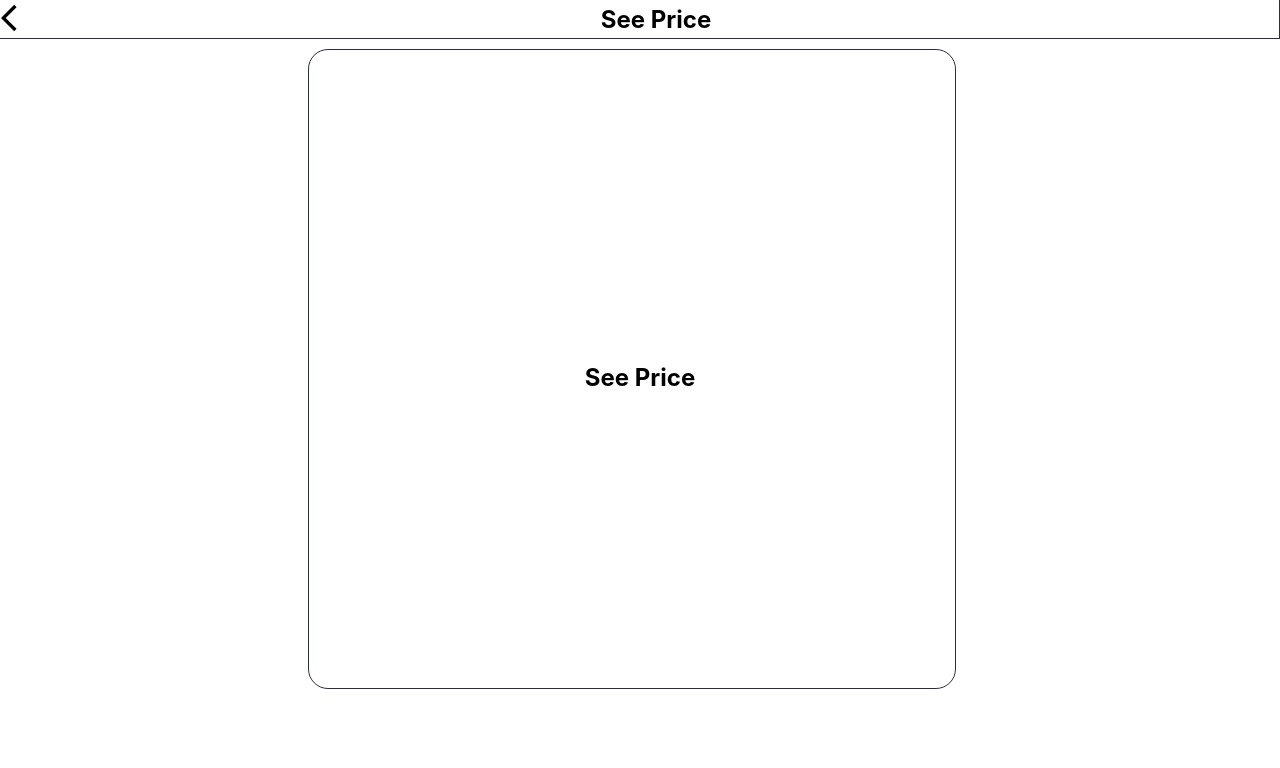
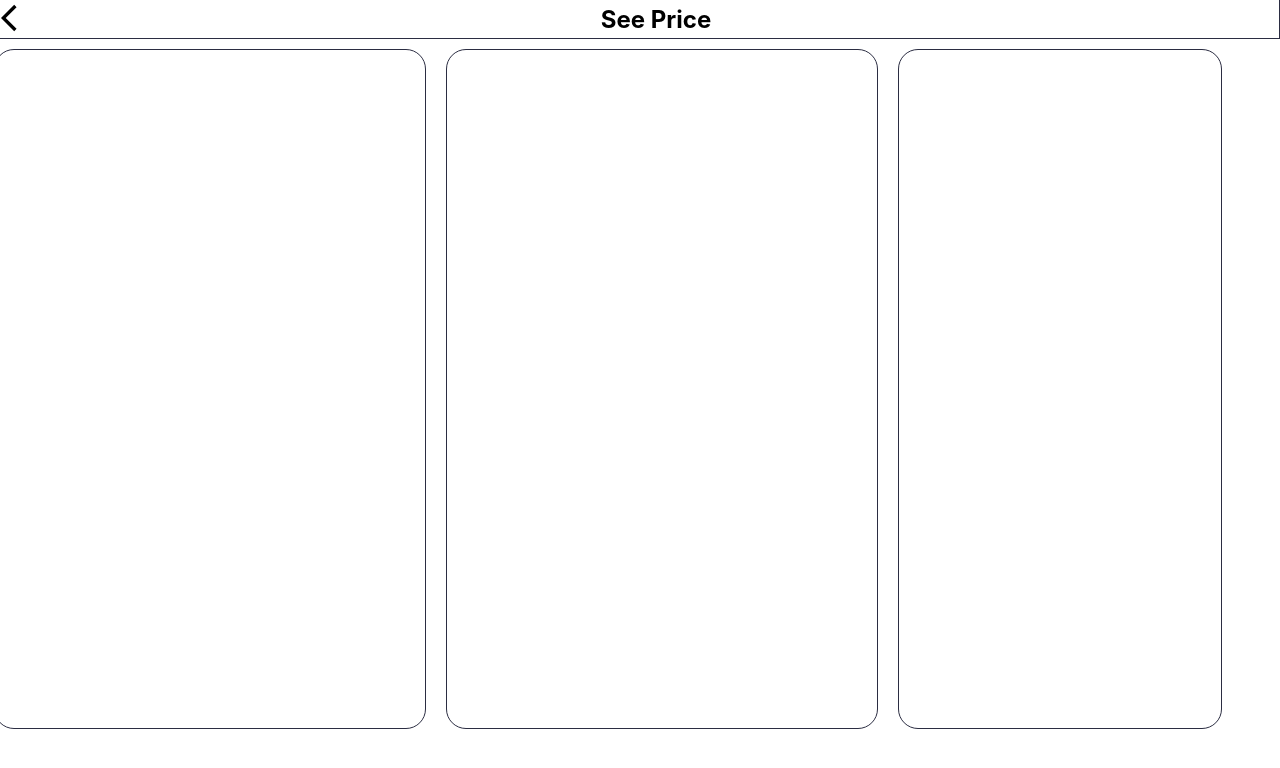
Before and after one commit to yusufinann/32bit-CashRegisterApp, a React (Create React App) app: page /price in a window 1280 px wide. Shown: the top 768 px of the page. Built offline with nearby package versions, Linux system fonts and the light colour scheme; data requests are answered from the project's data file.

Commit message:
edit and design in order summary page to progress

```diff
--- a/src/OrderSummary/OrderSummary.js
+++ b/src/OrderSummary/OrderSummary.js
@@ -1,14 +1,14 @@
 import React from 'react'
 import { Grid } from "@mui/material";
 import GlobalNavi from '../GlobalComponents/GlobalNavi';
-const OrderSummary = () => {
+const OrderSummary = () => { //see price
   return (
     <Grid container spacing={2}>
-
+     {/*Navi */}
     <Grid
       item
       xs={12}
-    style={{border: "1px solid #2b2d42" }}
+      style={{  border: "1px solid #2b2d42" }}
     >
       <GlobalNavi  title="See Price" linkTo="/sales" />
     </Grid>
@@ -16,23 +16,49 @@ const OrderSummary = () => {
     <Grid
         item
         xs={12} // Full width on small screens
-    sm={6}  // Half width on medium screens and larger
+        sm={4} // Five columns on medium screens and larger
         style={{
-      margin: '10px auto', // Center the grid
+          margin: 10,
           border: "1px solid #2b2d42",
           borderRadius: 20,
-      display: "flex",
-      flexDirection: "column",
-      alignItems: "center",
-      justifyContent: "center",
-      height: "80vh",
+          height: "85vh", // Set a fixed height
+          overflow: "auto", // Enable scrolling
+        }}
+      >
+        {/* <ReceiptArea/> */}
+      </Grid>
+
+      {/* CartList */}
+      <Grid
+        item
+        xs={12} // Full width on small screens
+        sm={4} // Four columns on medium screens and larger
+        style={{
+          margin: 10,
+          border: "1px solid #2b2d42",
+          borderRadius: 20,
+          height: "85vh", // Set a fixed height
 
         }}
       >
-    <h2>See Price</h2>
+        {/* middle area for order summary */}
       </Grid>
 
-
+      <Grid
+        item
+        xs={12} // Full width on small screens
+        sm={3} // Two columns on medium screens and larger
+        style={{
+          margin: 10,
+          border: "1px solid #2b2d42",
+          borderRadius: 20,
+          height: "85vh", // Set a fixed height
+        }}
+      >
+        <div>
+          {/* component */}
+        </div>
+      </Grid>
     </Grid>
   )
 }
```
Lines whose indentation alone changed are shown as unchanged.
